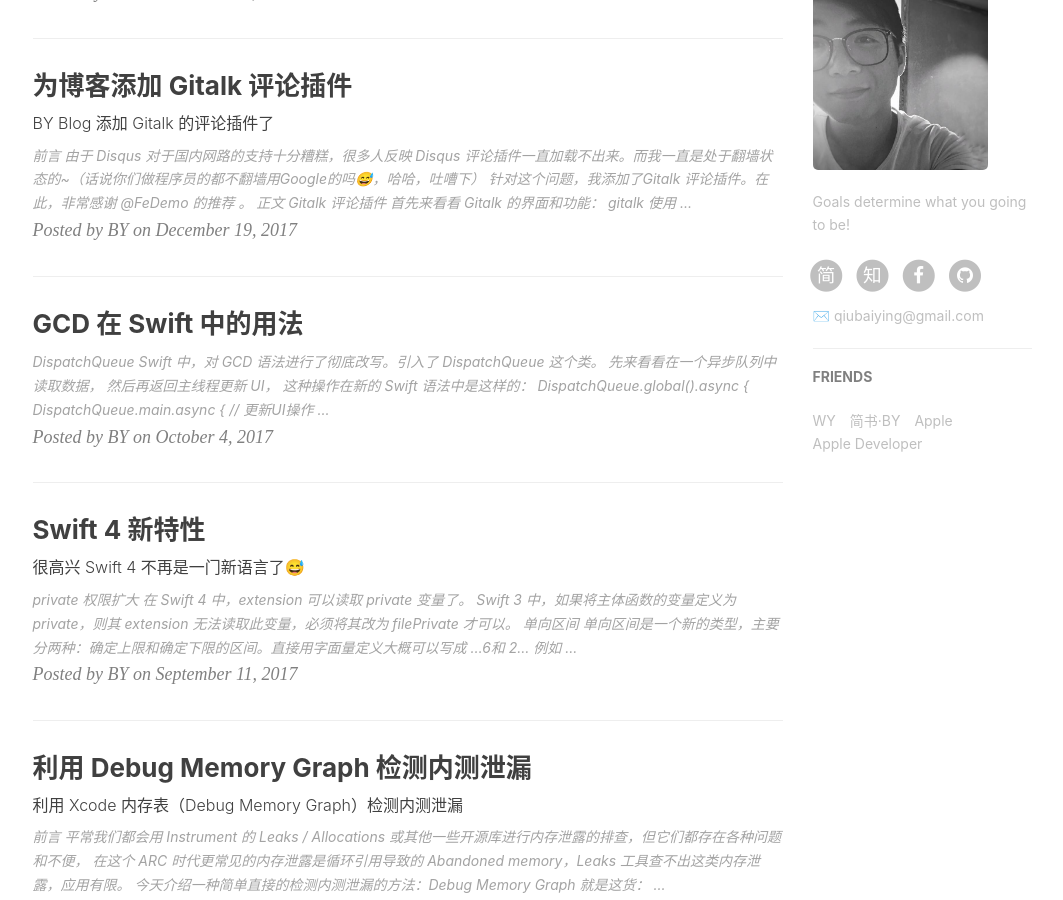
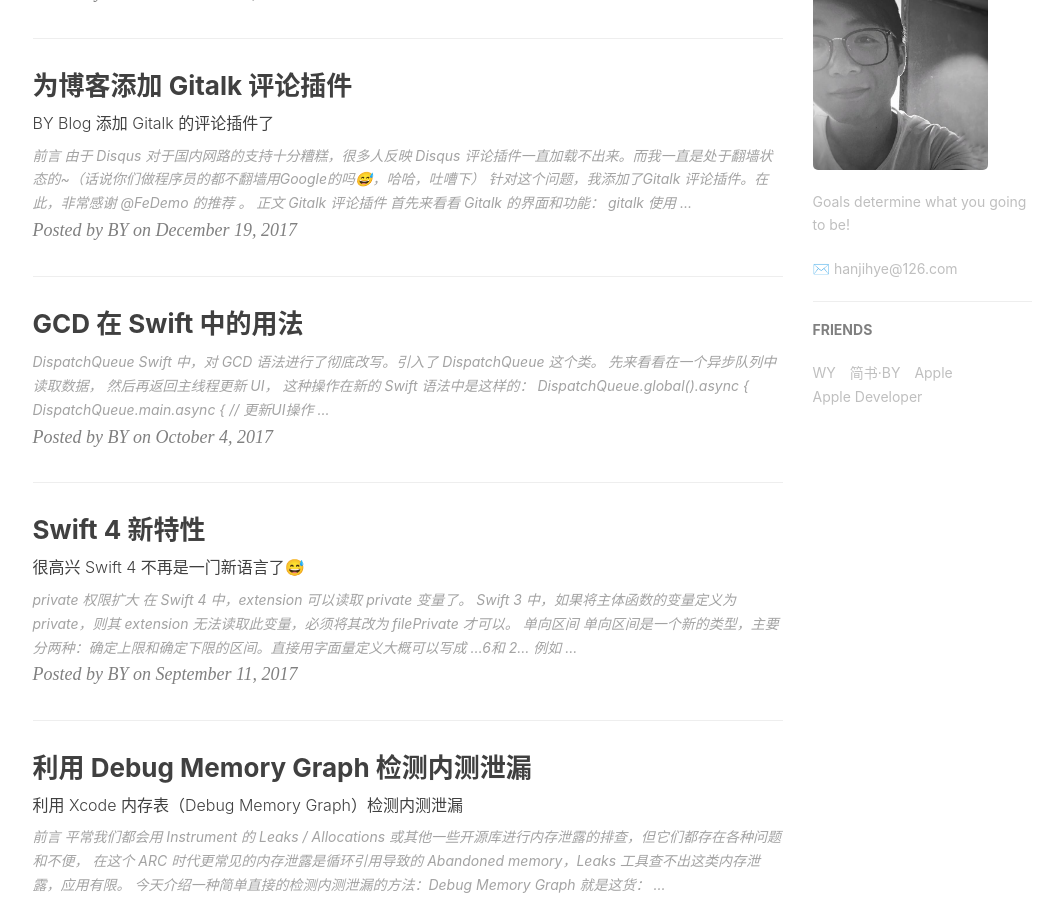
Before and after one commit to estsfan/estsfan.github.io, a Jekyll site: the page built from index.html, in a window 1280 px wide and 900 px high, scrolled down 874 px. Shown: the whole window, without its empty margins (135-1198 px from the left). Built offline with Jekyll 4.4.1, drawn with Linux system fonts in a browser that asks for light colours; nearby versions of some CDN libraries; the list of posts is cut into pages by our own code; comment, search, counter and statistics services are not loaded; part of the change alters nothing that is shown.

Commit message:
Update _config.yml
配置变更

```diff
--- a/_config.yml
+++ b/_config.yml
@@ -1,13 +1,13 @@
 # Site settings
 title: BY Blog
-SEOTitle: 柏荧的博客 | BY Blog
+SEOTitle: 田寅欢的博客 | BY Blog
 header-img: img/post-bg-desk.jpg
-email: qiubaiying@gmail.com
+email: hanjihye@126.com
 description: "Every failure is leading towards success."
-keyword: "BY, BY Blog, 柏荧的博客, qiubaiying, 邱柏荧, iOS, Apple, iPhone"
-url: "http://qiubaiying.github.io"          # your host, for absolute URL
+keyword: "BY, BY Blog, 田寅欢的博客, tianyinhuan, 田寅欢, iOS, Apple, iPhone"
+url: "http://tianyinhuan.github.io"          # your host, for absolute URL
 baseurl: ""      # for example, '/blog' if your blog hosted on 'host/blog'
-github_repo: "https://github.com/qiubaiying/qiubaiying.github.io.git" # you code repository
+github_repo: "https://github.com/tianyinhuan/tianyinhuan.github.io.git" # you code repository
 
 # Sidebar settings
 sidebar: true                           # whether or not using Sidebar.
@@ -19,10 +19,10 @@ sidebar-avatar: /img/about-BY-gentle.jpg      # use absolute URL, seeing it's us
 # SNS settings
 RSS: false
 # weibo_username:     qiubaiying
-zhihu_username:     qiubaiying
-github_username:    qiubaiying
-facebook_username:  baiying.qiu.7
-jianshu_username:   e71990ada2fd
+#zhihu_username:     qiubaiying
+#github_username:    qiubaiying
+#facebook_username:  baiying.qiu.7
+#jianshu_username:   e71990ada2fd
 #twitter_username:   qiubaiying
 
 
@@ -74,11 +74,11 @@ gitalk:
 
 # Analytics settings
 # Baidu Analytics
-ba_track_id: b50bf2b12b5338a1845e33832976fd68
+#ba_track_id: b50bf2b12b5338a1845e33832976fd68
 
 # Google Analytics
-ga_track_id: 'UA-90855596-1'            # Format: UA-xxxxxx-xx
-ga_domain: qiubaiying.top               # 默认的是 auto, 这里我是自定义了的域名，你如果没有自己的域名，需要改成auto
+#ga_track_id: 'UA-90855596-1'            # Format: UA-xxxxxx-xx
+#ga_domain: qiubaiying.top               # 默认的是 auto, 这里我是自定义了的域名，你如果没有自己的域名，需要改成auto
 
 
 
```
